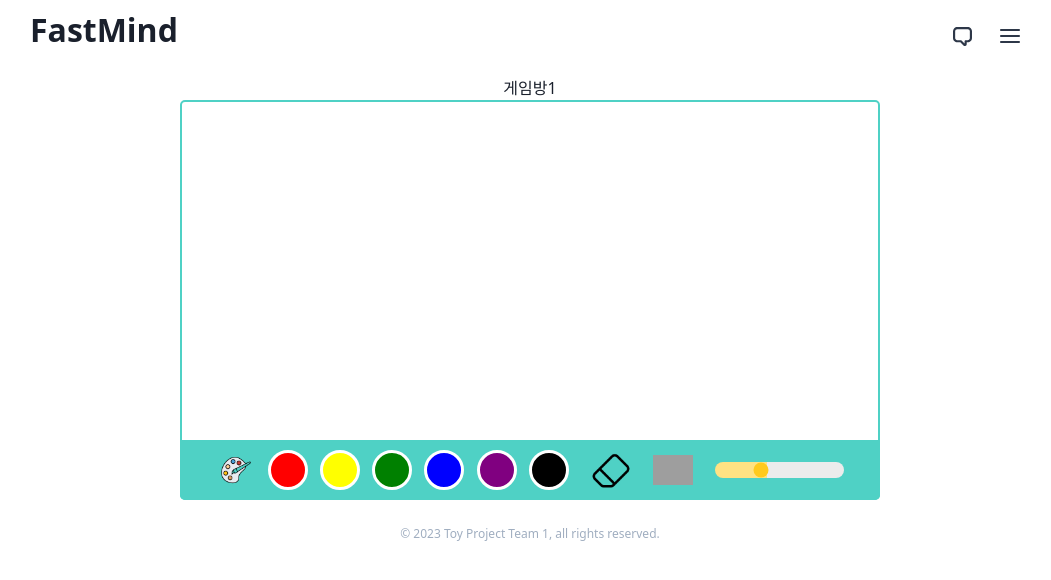
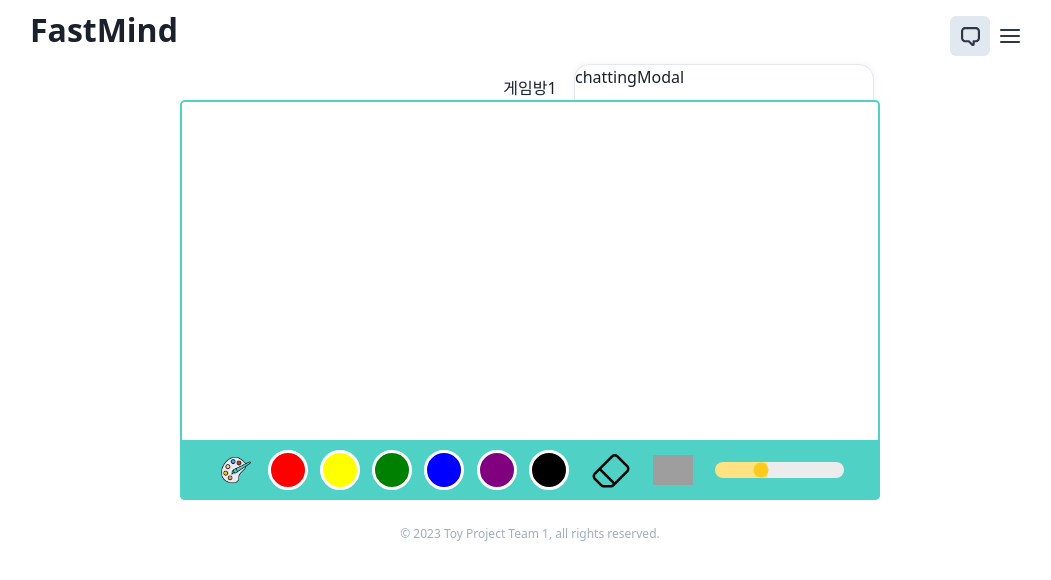
Before and after one commit to KDT1-FE/Y_FE_Toy2, a React (Vite) app: page /room/1 in a window 1280 px wide. Both pictures are taken after a click on the element 1072 px from the left and 36 px from the top of the page. Shown: the top 580 px of the page, without its empty margins (110-1161 px from the left). Built offline with nearby package versions, Linux system fonts and the light colour scheme; no server answers; grey boxes are pictures that could not be loaded; a web font is replaced by a local one.

Commit message:
Feat: ref 사용하여 모달창 팝업 로직 구현

```diff
--- /dev/null
+++ b/src/components/layout/chattingModal.tsx
@@ -0,0 +1,37 @@
+import React, { forwardRef, useImperativeHandle, Ref } from 'react';
+import { styled } from 'styled-components';
+
+interface ChattingModalProps {}
+
+export interface ChattingModalRef {
+  showModal: () => void;
+}
+
+const ChattingModal: React.ForwardRefRenderFunction<
+  ChattingModalRef,
+  ChattingModalProps
+> = (_, ref: Ref<ChattingModalRef>) => {
+  const showModal = () => {
+    console.log('Modal is shown');
+  };
+
+  useImperativeHandle(ref, () => ({
+    showModal,
+  }));
+
+  return <Container>chattingModal</Container>;
+};
+
+export default forwardRef(ChattingModal);
+
+const Container = styled.div`
+  width: 300px;
+  height: 419px;
+  border: 1px solid #e2e8f0;
+  border-radius: 15px;
+  position: absolute;
+  right: 18.5rem;
+  margin-top: 3rem;
+  background-color: #fff;
+  box-shadow: 0 0 10px rgba(0, 0, 0, 0.05);
+`;
--- a/src/components/layout/header.tsx
+++ b/src/components/layout/header.tsx
@@ -1,34 +1,126 @@
+import React, { useState, useRef, useEffect } from 'react';
 import styled from 'styled-components';
 import { titleAction } from '../../util/util';
 import { useNavigate } from 'react-router-dom';
 import { ChatIcon, HamburgerIcon } from '@chakra-ui/icons';
+import LoginModal, { LoginModalRef } from './loginModal';
+import ChattingModal, { ChattingModalRef } from './chattingModal';
 
-const Header = () => {
+interface ModalRef {
+  contains(arg0: Node): unknown;
+  current: HTMLDivElement | null;
+  showModal?: () => void;
+}
+
+const StyledContainer = styled.div<{ $isClicked: boolean }>`
+  width: 40px;
+  height: 40px;
+  border-radius: 6px;
+  display: flex;
+  align-items: center;
+  justify-content: center;
+  cursor: pointer;
+  transition: background-color 0.3s ease;
+  background-color: ${(props) =>
+    props.$isClicked ? '#e2e8f0' : 'transparent'};
+
+  &:hover {
+    background-color: #e2e8f0;
+  }
+};
+`;
+const Header: React.FC = () => {
   const navigate = useNavigate();
+  const [isChatContainerClicked, setIsChatContainerClicked] = useState(false);
+  const [isMenuContainerClicked, setIsMenuContainerClicked] = useState(false);
+
+  const chatContainerRef = useRef<ModalRef>(null);
+  const menuContainerRef = useRef<ModalRef>(null);
+
+  useEffect(() => {
+    const handleClickOutside = (event: MouseEvent) => {
+      const chatContainer = chatContainerRef.current?.current;
+      const menuContainer = menuContainerRef.current?.current;
+
+      if (chatContainer && !chatContainer.contains(event.target as Node)) {
+        setIsChatContainerClicked(false);
+      }
+
+      if (menuContainer && !menuContainer.contains(event.target as Node)) {
+        setIsMenuContainerClicked(false);
+      }
+    };
+
+    document.addEventListener('mousedown', handleClickOutside);
+
+    return () => {
+      document.removeEventListener('mousedown', handleClickOutside);
+    };
+  }, []);
 
   const checkLocation = () => {
     titleAction(navigate);
   };
 
+  const handleChatContainerClick = () => {
+    setIsChatContainerClicked(true);
+    setIsMenuContainerClicked(false);
+
+    if (chatContainerRef.current) {
+      if ('showModal' in chatContainerRef.current) {
+        chatContainerRef.current.showModal?.();
+      }
+    }
+  };
+
+  const handleMenuContainerClick = () => {
+    setIsChatContainerClicked(false);
+    setIsMenuContainerClicked(true);
+
+    if (menuContainerRef.current) {
+      if ('showModal' in menuContainerRef.current) {
+        menuContainerRef.current.showModal?.();
+      }
+    }
+  };
+
   return (
-    <Container>
+    <HeaderContainer>
       <Title onClick={checkLocation}>FastMind</Title>
       <LogoContainer>
-        <ChatContainer>
+        <StyledContainer
+          as="div"
+          ref={chatContainerRef as unknown as React.RefObject<HTMLDivElement>}
+          $isClicked={isChatContainerClicked}
+          onClick={handleChatContainerClick}>
           <ChatIcon width="19px" height="19px" color="#2D3748"></ChatIcon>
-        </ChatContainer>
-        <MenuContainer>
+        </StyledContainer>
+        <StyledContainer
+          as="div"
+          ref={menuContainerRef as unknown as React.RefObject<HTMLDivElement>}
+          $isClicked={isMenuContainerClicked}
+          onClick={handleMenuContainerClick}>
           <HamburgerIcon
             width="24px"
             height="24px"
             color="#2D3748"></HamburgerIcon>
-        </MenuContainer>
+        </StyledContainer>
       </LogoContainer>
-    </Container>
+      {isChatContainerClicked && (
+        <ChattingModal
+          ref={chatContainerRef as unknown as React.RefObject<ChattingModalRef>}
+        />
+      )}
+      {isMenuContainerClicked && (
+        <LoginModal
+          ref={menuContainerRef as unknown as React.RefObject<LoginModalRef>}
+        />
+      )}
+    </HeaderContainer>
   );
 };
 
-const Container = styled.div`
+const HeaderContainer = styled.div`
   width: 1000px;
   display: flex;
   justify-content: space-between;
@@ -37,7 +129,6 @@ const Container = styled.div`
 
 const Title = styled.div`
   cursor: pointer;
-
   line-height: 28px;
   font-size: 32px;
   font-weight: 600;
@@ -47,22 +138,4 @@ const LogoContainer = styled.div`
   display: flex;
 `;
 
-const ChatContainer = styled.div`
-  width: 40px;
-  height: 40px;
-  border-radius: 6px;
-  display: flex;
-  align-items: center;
-  justify-content: center;
-  cursor: pointer;
-
-  &:hover {
-    background-color: #e2e8f0;
-  }
-`;
-
-const MenuContainer = styled(ChatContainer)`
-  margin-left: 0.5rem;
-`;
-
 export default Header;
--- /dev/null
+++ b/src/components/layout/loginModal.tsx
@@ -0,0 +1,66 @@
+import React, { forwardRef, useImperativeHandle } from 'react';
+import styled from 'styled-components';
+import { useNavigate } from 'react-router-dom';
+
+interface LoginModalProps {}
+
+export interface LoginModalRef {
+  showModal: () => void;
+}
+
+const LoginModal: React.ForwardRefRenderFunction<
+  LoginModalRef,
+  LoginModalProps
+> = (_, ref) => {
+  const navigate = useNavigate();
+
+  useImperativeHandle(ref, () => ({
+    showModal: () => {
+      // Your logic to show the modal
+      console.log('Login modal is shown!');
+      // Example: Navigate to the login page
+      navigate('/');
+    },
+  }));
+
+  return (
+    <Container>
+      <PageContainer>
+        <Login onClick={() => navigate('/')}>로그인</Login>
+        <SignUp onClick={() => navigate('/join')}>회원가입</SignUp>
+      </PageContainer>
+    </Container>
+  );
+};
+
+const Container = styled.div`
+  position: absolute;
+  right: 16.8rem;
+  margin-top: 3rem;
+  width: 208px;
+  height: 142px;
+  border: 1px solid #e2e8f0;
+  border-radius: 15px;
+  background-color: #fff;
+  box-shadow: 0 0 10px rgba(0, 0, 0, 0.05);
+`;
+
+const PageContainer = styled.div``;
+
+const Login = styled.div<React.HTMLProps<HTMLDivElement>>`
+  margin: 0.7rem;
+  line-height: 28px;
+  text-align: left;
+  font-size: 14px;
+  font-weight: 400;
+
+  &:hover {
+    text-decoration: underline;
+    cursor: pointer;
+  }
+`;
+
+const SignUp = styled(Login)`
+  border-bottom: 1px solid #e2e8f0;
+`;
+export default forwardRef(LoginModal);
--- a/src/pages/login/userLogout.tsx
+++ b/src/pages/login/userLogout.tsx
@@ -10,11 +10,14 @@ function UserLogout() {
 
   const handleLogout = () => {
     try {
+      console.log('Before disconnectLoginSocket', accessToken);
       disconnectLoginSocket();
+      console.log('After disconnectLoginSocket', accessToken);
 
       localStorage.removeItem('refreshToken');
       setAccessToken('');
 
+      console.log('After setAccessToken', accessToken);
       navigate('/');
     } catch (error) {
       console.log(error);
```
Also changed, not shown: src/assets/icons/chat.png (added).
